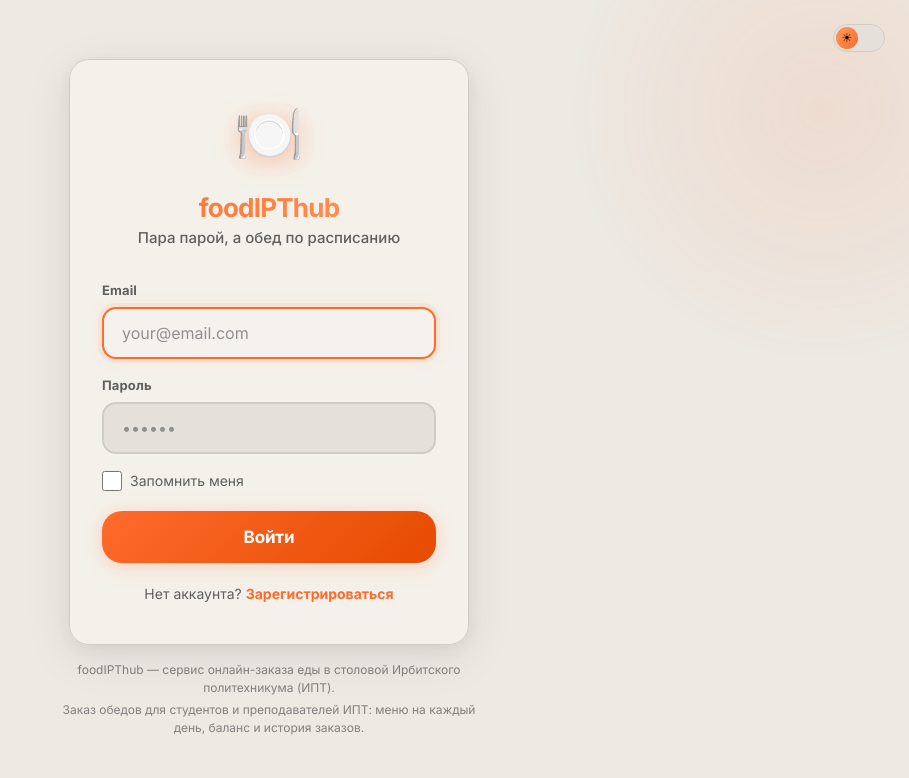
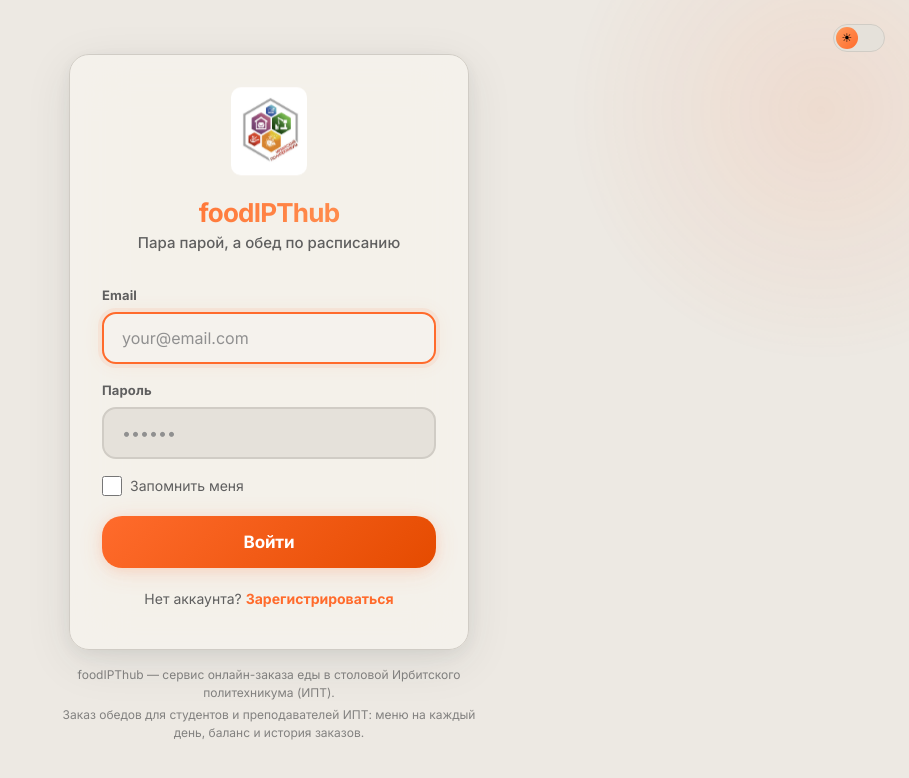
Before and after one commit to Max-Garich/FoodOrderHub, a React (Vite) app in the folder client/: page /login in a window 1280 px wide. Shown: the top 778 px of the page, without its empty margins (371-1280 px from the left). Built offline with nearby package versions, Linux system fonts and the light colour scheme.

Commit message:
Replace emoji with Irbit Polytechnic logo, use as favicon and og:image

```diff
--- a/client/admin.html
+++ b/client/admin.html
@@ -5,7 +5,7 @@
     <meta name="viewport" content="width=device-width, initial-scale=1.0, viewport-fit=cover" />
     <title>foodIPThub — Админ-панель</title>
     <meta name="robots" content="noindex, nofollow" />
-    <link rel="icon" type="image/svg+xml" href="/favicon.svg" />
+    <link rel="icon" type="image/png" href="/logo.png" />
     <script>
       // Apply theme before React renders to prevent flash.
       // Приоритет: ручной выбор пользователя (themeChoice) → системная тема.
--- a/client/index.html
+++ b/client/index.html
@@ -8,7 +8,7 @@
     <meta name="keywords" content="ипт еда, ипт столовая, ипт заказать еду, ирбитский политехникум столовая, ирбитский политехникум еда, заказать еду ипт, обед ипт, foodIPThub, food-hub27" />
     <meta name="theme-color" content="#0ea5e9" />
     <link rel="canonical" href="https://food-hub27.online/" />
-    <link rel="icon" type="image/svg+xml" href="/favicon.svg" />
+    <link rel="icon" type="image/png" href="/logo.png" />
 
     <!-- Open Graph: карточка при отправке ссылки в Telegram/WhatsApp/VK -->
     <meta property="og:type" content="website" />
@@ -17,6 +17,7 @@
     <meta property="og:description" content="Онлайн-заказ обедов в столовой Ирбитского политехникума (ИПТ): меню на каждый день, заказ в пару кликов, история и баланс." />
     <meta property="og:url" content="https://food-hub27.online/" />
     <meta property="og:locale" content="ru_RU" />
+    <meta property="og:image" content="https://food-hub27.online/logo.png" />
 
     <!-- Структурированные данные: поисковики связывают сайт с ИПТ -->
     <script type="application/ld+json">
--- a/client/src/components/PanelLayout.jsx
+++ b/client/src/components/PanelLayout.jsx
@@ -33,7 +33,7 @@
     <>
       <div className="topbar">
         <div className="topbar-logo">
-          <span>🍽️</span>
+          <img src="/logo.png" alt="Логотип Ирбитского политехникума" className="topbar-logo-img" />
           <span className="topbar-title-full">{title}</span>
           <span className="topbar-title-short">{titleShort}</span>
         </div>
--- a/client/src/components/UserLayout.jsx
+++ b/client/src/components/UserLayout.jsx
@@ -63,7 +63,7 @@
     <>
       <div className="topbar">
         <div className="topbar-logo">
-          <span>🍽️</span>
+          <img src="/logo.png" alt="Логотип Ирбитского политехникума" className="topbar-logo-img" />
           <span>foodIPThub</span>
         </div>
         <div style={{ display: 'flex', alignItems: 'center', gap: '10px' }}>
--- a/client/src/index.css
+++ b/client/src/index.css
@@ -549,6 +549,15 @@
   background-clip: text;
 }
 
+/* Логотип Ирбитского политехникума в шапке */
+.topbar-logo-img {
+  width: 26px;
+  height: 30px;
+  object-fit: contain;
+  border-radius: 6px;
+  flex-shrink: 0;
+}
+
 /* ===== Bottom Navigation ===== */
 .bottom-nav {
   position: fixed;
@@ -1507,7 +1516,15 @@
   margin-bottom: 8px;
   display: inline-block;
   animation: logoFloat 3.5s ease-in-out infinite;
-  filter: drop-shadow(0 4px 12px var(--primary-glow));
+}
+
+/* Логотип Ирбитского политехникума на карточках входа/регистрации */
+.login-logo .logo-icon img {
+  width: 76px;
+  height: auto;
+  display: block;
+  margin: 0 auto;
+  border-radius: 10px;
 }
 
 @keyframes logoFloat {
@@ -1783,6 +1800,14 @@
 .pending-card .logo-icon {
   margin: 0 auto 4px;
   font-size: 2.4rem;
+}
+
+.pending-card .logo-icon img {
+  width: 56px;
+  height: auto;
+  display: block;
+  margin: 0 auto;
+  border-radius: 8px;
 }
 
 .pending-card h1 {
--- a/client/src/pages/admin/AdminLoginPage.jsx
+++ b/client/src/pages/admin/AdminLoginPage.jsx
@@ -50,7 +50,7 @@
       <ThemeToggle style={{ position: 'fixed', top: 20, right: 20, zIndex: 50 }} />
       <div className="login-card">
         <div className="login-logo">
-          <div className="logo-icon">🍽️</div>
+          <div className="logo-icon"><img src="/logo.png" alt="Логотип Ирбитского политехникума" /></div>
           <h1>Админ-панель</h1>
           <p>foodIPThub · управление системой</p>
         </div>
--- a/client/src/pages/user/AdminRedirectPage.jsx
+++ b/client/src/pages/user/AdminRedirectPage.jsx
@@ -15,7 +15,7 @@
       <ThemeToggle style={{ position: 'fixed', top: 20, right: 20, zIndex: 50 }} />
       <div className="login-card" style={{ textAlign: 'center' }}>
         <div className="login-logo">
-          <div className="logo-icon">🍽️</div>
+          <div className="logo-icon"><img src="/logo.png" alt="Логотип Ирбитского политехникума" /></div>
           <h1>Вы вошли как администратор</h1>
           <p>Панели управления находятся в отдельной админ-панели</p>
         </div>
--- a/client/src/pages/user/LoginPage.jsx
+++ b/client/src/pages/user/LoginPage.jsx
@@ -46,7 +46,7 @@
       <ThemeToggle style={{ position: 'fixed', top: 20, right: 20, zIndex: 50 }} />
       <div className="login-card">
         <div className="login-logo">
-          <div className="logo-icon">🍽️</div>
+          <div className="logo-icon"><img src="/logo.png" alt="Логотип Ирбитского политехникума" /></div>
           <h1>foodIPThub</h1>
           <p>Пара парой, а обед по расписанию</p>
         </div>
--- a/client/src/pages/user/PendingPage.jsx
+++ b/client/src/pages/user/PendingPage.jsx
@@ -92,7 +92,7 @@
       <ThemeToggle style={{ position: 'fixed', top: 20, right: 20, zIndex: 50 }} />
 
       <div className="pending-card glass">
-        <div className="logo-icon">🍽️</div>
+        <div className="logo-icon"><img src="/logo.png" alt="Логотип Ирбитского политехникума" /></div>
         <h1>Заявка отправлена</h1>
         <p className="pending-text">
           {isTeacher
--- a/client/src/pages/user/RegisterPage.jsx
+++ b/client/src/pages/user/RegisterPage.jsx
@@ -73,7 +73,7 @@
       <ThemeToggle style={{ position: 'fixed', top: 20, right: 20, zIndex: 50 }} />
       <div className="login-card">
         <div className="login-logo">
-          <div className="logo-icon">🍽️</div>
+          <div className="logo-icon"><img src="/logo.png" alt="Логотип Ирбитского политехникума" /></div>
           <h1>foodIPThub</h1>
           <p>Пара парой, а обед по расписанию</p>
         </div>
```
Also changed, not shown: client/public/logo.png (added).
